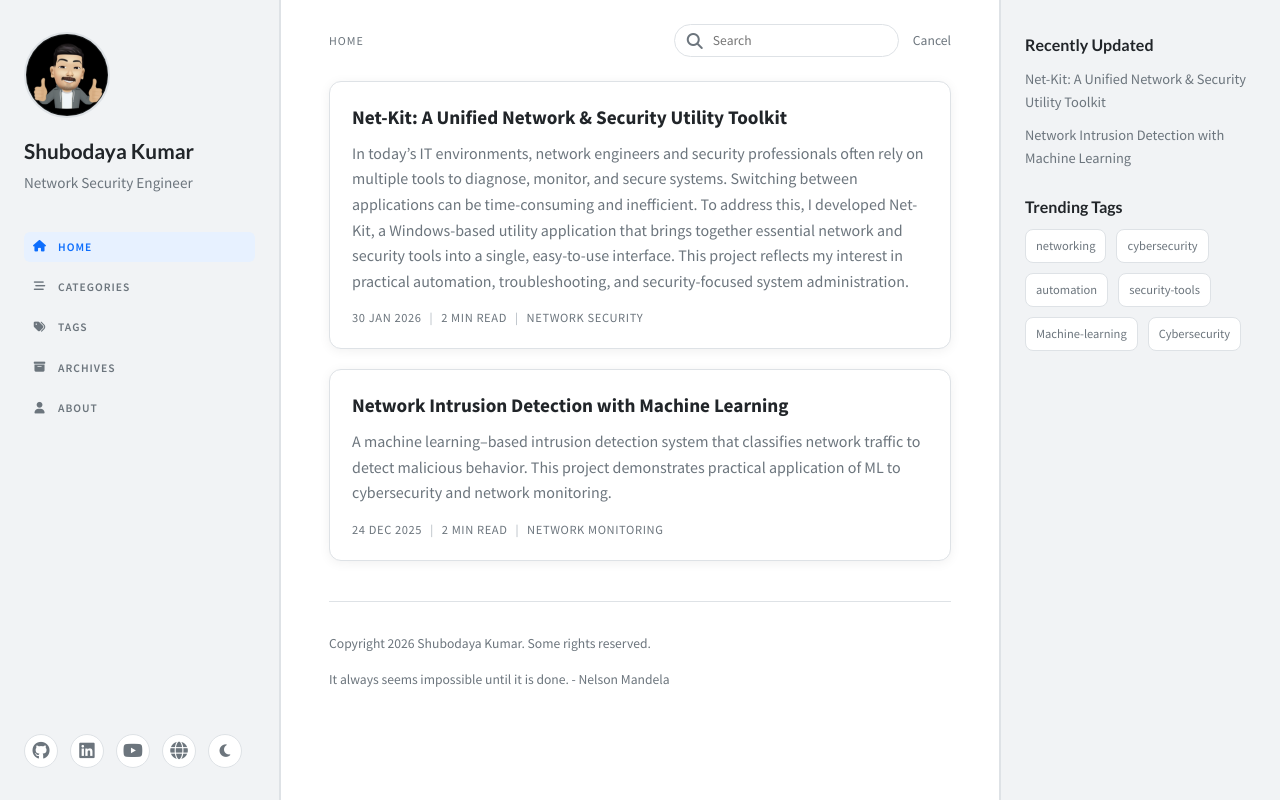
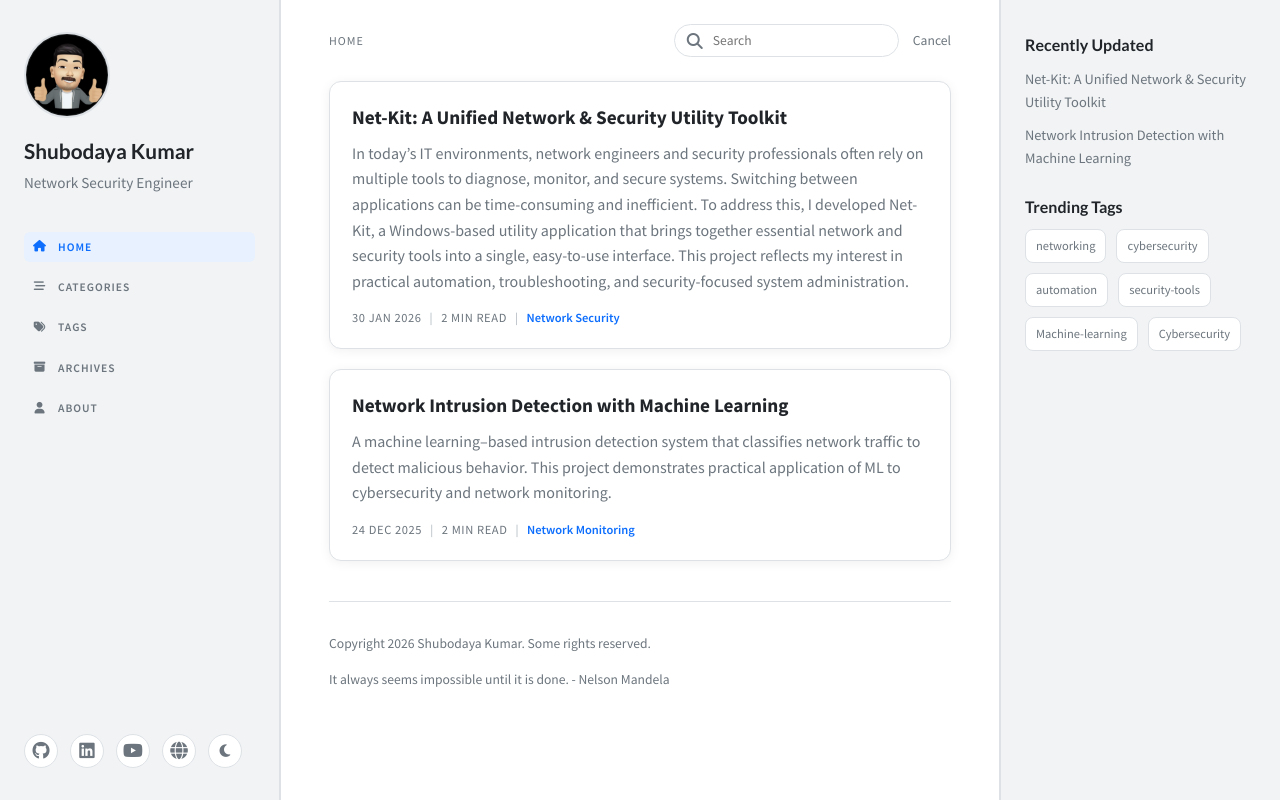
Before and after one commit to shubodaya/portfolio-blog, a React (Vite) app: page / in a window 1280 px wide. Built offline with nearby package versions, Linux system fonts and the light colour scheme.

Commit message:
Add hierarchical category navigation and search

```diff
--- a/src/App.jsx
+++ b/src/App.jsx
@@ -1,4 +1,4 @@
-import { useEffect, useState } from 'react';
+import { useEffect, useMemo, useState } from 'react';
 import { marked } from 'marked';
 import yaml from 'js-yaml';
 
@@ -18,6 +18,8 @@ const rawAbout = import.meta.glob('./content/about.md', {
   eager: true
 });
 
+const CATEGORY_DELIMITER_REGEX = /\s*>\s*/;
+
 const normalizeStringList = (value, key) => {
   if (Array.isArray(value)) {
     return value
@@ -36,13 +38,142 @@ const normalizeStringList = (value, key) => {
       })
       .filter(Boolean);
   }
+
   if (typeof value === 'string') {
     return value
       .split(',')
       .map((item) => item.trim())
       .filter(Boolean);
   }
+
   return [];
+};
+
+const parseCategoryPath = (value) => {
+  if (typeof value !== 'string') {
+    return [];
+  }
+
+  return value
+    .split(CATEGORY_DELIMITER_REGEX)
+    .map((segment) => segment.trim())
+    .filter(Boolean);
+};
+
+const formatCategoryPath = (segments) => segments.join(' > ');
+
+const normalizeCategoryKey = (value) => {
+  const segments = Array.isArray(value) ? value : parseCategoryPath(value);
+
+  return segments
+    .map((segment) => segment.trim().toLowerCase())
+    .filter(Boolean)
+    .join(' > ');
+};
+
+const normalizeCategoryPaths = (value) => {
+  const seen = new Set();
+
+  return normalizeStringList(value, 'category')
+    .map((entry) => parseCategoryPath(entry))
+    .filter((segments) => segments.length > 0)
+    .filter((segments) => {
+      const key = normalizeCategoryKey(segments);
+      if (!key || seen.has(key)) {
+        return false;
+      }
+      seen.add(key);
+      return true;
+    });
+};
+
+const buildCategoryTree = (postEntries) => {
+  const nodeMap = new Map();
+
+  postEntries.forEach((post) => {
+    post.categoryPaths.forEach((path) => {
+      let parentId = null;
+
+      path.forEach((_, index) => {
+        const currentSegments = path.slice(0, index + 1);
+        const id = normalizeCategoryKey(currentSegments);
+
+        if (!nodeMap.has(id)) {
+          nodeMap.set(id, {
+            id,
+            name: currentSegments[currentSegments.length - 1],
+            label: formatCategoryPath(currentSegments),
+            segments: currentSegments,
+            parentId,
+            children: new Set(),
+            postSlugs: new Set()
+          });
+        }
+
+        if (parentId && nodeMap.has(parentId)) {
+          nodeMap.get(parentId).children.add(id);
+        }
+
+        nodeMap.get(id).postSlugs.add(post.slug);
+        parentId = id;
+      });
+    });
+  });
+
+  const sortNodes = (a, b) => b.count - a.count || a.label.localeCompare(b.label);
+
+  const buildNode = (id) => {
+    const current = nodeMap.get(id);
+    const children = Array.from(current.children).map(buildNode).sort(sortNodes);
+
+    return {
+      id: current.id,
+      name: current.name,
+      label: current.label,
+      segments: current.segments,
+      count: current.postSlugs.size,
+      children
+    };
+  };
+
+  const tree = Array.from(nodeMap.values())
+    .filter((node) => !node.parentId)
+    .map((node) => buildNode(node.id))
+    .sort(sortNodes);
+
+  const index = new Map();
+  const flatten = (nodes) => {
+    nodes.forEach((node) => {
+      index.set(node.id, node);
+      flatten(node.children);
+    });
+  };
+
+  flatten(tree);
+
+  return { tree, index };
+};
+
+const filterCategoryTree = (nodes, query) => {
+  if (!query) {
+    return nodes;
+  }
+
+  return nodes.reduce((acc, node) => {
+    const children = filterCategoryTree(node.children, query);
+    const isMatch =
+      node.label.toLowerCase().includes(query) ||
+      node.name.toLowerCase().includes(query);
+
+    if (isMatch || children.length > 0) {
+      acc.push({
+        ...node,
+        children
+      });
+    }
+
+    return acc;
+  }, []);
 };
 
 const parsePost = (raw, filePath) => {
@@ -67,17 +198,40 @@ const parsePost = (raw, filePath) => {
         .filter(Boolean)
     : [];
 
-  const categories = normalizeStringList(data?.categories, 'category');
+  const categoryPaths = normalizeCategoryPaths(data?.categories);
+  const categoryLabels = categoryPaths.map(formatCategoryPath);
+  const categoryKeys = categoryPaths.map((path) => normalizeCategoryKey(path));
+  const categoryPrefixes = Array.from(
+    new Set(
+      categoryPaths.flatMap((path) =>
+        path.map((_, index) => normalizeCategoryKey(path.slice(0, index + 1)))
+      )
+    )
+  );
+  const categorySearchTerms = Array.from(
+    new Set(
+      categoryPaths.flatMap((path) => {
+        const prefixes = path.map((_, index) => formatCategoryPath(path.slice(0, index + 1)));
+        return [...prefixes, path.join(' ')];
+      })
+    )
+  );
+  const categories = categoryPaths.map((path) => path[path.length - 1]);
   const tags = normalizeStringList(data?.tags, 'tag');
 
   return {
     slug,
     title: data?.title || 'Untitled',
     date: data?.date ? new Date(data.date) : new Date(),
-    summary: data?.summary || body.trim().slice(0, 140) + '...',
+    summary: data?.summary || `${body.trim().slice(0, 140)}...`,
     categories,
+    categoryPaths,
+    categoryLabels,
+    categoryKeys,
+    categoryPrefixes,
+    categorySearchTerms,
     tags,
-    pinned: Boolean(data?.pinned),
+    pinned: Boolean(data?.pinned ?? data?.pin),
     images,
     videos,
     body
@@ -105,14 +259,6 @@ const posts = Object.entries(rawPosts)
 const aboutEntry = Object.values(rawAbout)[0];
 const aboutPage = aboutEntry ? parsePage(aboutEntry) : { title: 'About', subtitle: '', body: '' };
 
-const allCategories = Array.from(new Set(posts.flatMap((post) => post.categories))).filter(Boolean);
-const allTags = Array.from(new Set(posts.flatMap((post) => post.tags))).filter(Boolean);
-
-const categoryCounts = allCategories.map((category) => ({
-  name: category,
-  count: posts.filter((post) => post.categories.includes(category)).length
-}));
-
 const tagCounts = posts.reduce((acc, post) => {
   post.tags.forEach((tag) => {
     acc[tag] = (acc[tag] || 0) + 1;
@@ -120,6 +266,7 @@ const tagCounts = posts.reduce((acc, post) => {
   return acc;
 }, {});
 
+const allTags = Array.from(new Set(posts.flatMap((post) => post.tags))).filter(Boolean);
 const tagList = allTags.map((tag) => ({
   name: tag,
   count: tagCounts[tag] || 0
@@ -142,6 +289,7 @@ const computedTrendingTags = Object.entries(tagCounts)
   .map(([tag]) => tag);
 
 const trendingTags = computedTrendingTags.length > 0 ? computedTrendingTags : defaultTrendingTags;
+const { tree: categoryTree, index: categoryIndex } = buildCategoryTree(posts);
 
 const archives = Array.from(
   posts.reduce((acc, post) => {
@@ -165,6 +313,37 @@ const estimateRead = (text) => {
   const minutes = Math.max(1, Math.round(words / 200));
   return `${minutes} min read`;
 };
+
+function PostCard({ post }) {
+  return (
+    <article className={`post-card${post.pinned ? ' pinned' : ''}`}>
+      {post.pinned && (
+        <div className="pinned-label">
+          <i className="fas fa-thumbtack"></i>
+          Pinned
+        </div>
+      )}
+      <h3>
+        <a href={`/post/${post.slug}/`}>{post.title}</a>
+      </h3>
+      <p>{post.summary}</p>
+      <div className="post-meta">
+        <span>{formatDate(post.date)}</span>
+        <span>{estimateRead(post.body)}</span>
+        {post.categoryLabels[0] && (
+          <span>
+            <a
+              className="meta-category-link"
+              href={`/categories/?category=${encodeURIComponent(post.categoryKeys[0])}`}
+            >
+              {post.categoryLabels[0]}
+            </a>
+          </span>
+        )}
+      </div>
+    </article>
+  );
+}
 
 export default function App() {
   const [theme, setTheme] = useState(() => {
@@ -200,32 +379,58 @@ export default function App() {
   const pathSlug = route === 'post' ? normalizedPath.split('/').filter(Boolean).pop() : null;
   const activeSlug = params.get('post') || pathSlug;
   const activePost = posts.find((post) => post.slug === activeSlug) || null;
+
   const [query, setQuery] = useState('');
   const [selectedTag, setSelectedTag] = useState(() => params.get('tag') || '');
+  const [selectedCategory, setSelectedCategory] = useState(() =>
+    normalizeCategoryKey(params.get('category') || '')
+  );
+  const [categoryQuery, setCategoryQuery] = useState('');
   const [avatarError, setAvatarError] = useState(false);
+
   const normalizedQuery = query.trim().toLowerCase();
   const visiblePosts = normalizedQuery
     ? posts.filter((post) =>
-        [post.title, post.summary, post.tags.join(' '), post.categories.join(' ')].some((field) =>
-          field.toLowerCase().includes(normalizedQuery)
+        [post.title, post.summary, post.tags.join(' '), post.categorySearchTerms.join(' ')].some(
+          (field) => field.toLowerCase().includes(normalizedQuery)
         )
       )
     : posts;
   const isSearching = normalizedQuery.length > 0;
-  const tagCatalog = tagList.length > 0
+
+  const tagCatalog =
+    tagList.length > 0
       ? tagList
       : defaultTrendingTags.map((name) => ({ name, count: 0 }));
   const activeTagPosts = selectedTag
     ? posts.filter((post) => post.tags.includes(selectedTag))
     : [];
+
   const activeNav = route === 'post' ? 'home' : route;
+  const selectedCategoryNode = selectedCategory ? categoryIndex.get(selectedCategory) : null;
+  const activeCategoryPosts = selectedCategory
+    ? posts.filter((post) => post.categoryPrefixes.includes(selectedCategory))
+    : [];
+
+  const normalizedCategoryQuery = categoryQuery.trim().toLowerCase();
+  const filteredCategoryTree = useMemo(
+    () => filterCategoryTree(categoryTree, normalizedCategoryQuery),
+    [normalizedCategoryQuery]
+  );
+
   const breadcrumb = (() => {
     if (route === 'home') {
       return 'Home';
     }
+
     if (route === 'post' && activePost) {
       return `Home > ${activePost.title}`;
     }
+
+    if (route === 'categories' && selectedCategoryNode) {
+      return `Home > Categories > ${selectedCategoryNode.label}`;
+    }
+
     const labelMap = {
       categories: 'Categories',
       tags: 'Tags',
@@ -242,6 +447,55 @@ export default function App() {
 
   const toggleTheme = () => {
     setTheme(theme === 'dark' ? 'light' : 'dark');
+  };
+
+  const toggleCategoryFilter = (categoryId) => {
+    const nextCategory = selectedCategory === categoryId ? '' : categoryId;
+    setSelectedCategory(nextCategory);
+
+    if (route === 'categories') {
+      const url = new URL(window.location.href);
+      if (nextCategory) {
+        url.searchParams.set('category', nextCategory);
+      } else {
+        url.searchParams.delete('category');
+      }
+      window.history.replaceState({}, '', `${url.pathname}${url.search}`);
+    }
+  };
+
+  const renderCategoryNodes = (nodes, depth = 0) => {
+    if (nodes.length === 0) {
+      return null;
+    }
+
+    return (
+      <ul className="category-tree" data-depth={depth}>
+        {nodes.map((node) => {
+          const parentLabel =
+            node.segments.length > 1
+              ? formatCategoryPath(node.segments.slice(0, node.segments.length - 1))
+              : '';
+
+          return (
+            <li key={node.id}>
+              <button
+                type="button"
+                className={`category-node${selectedCategory === node.id ? ' active' : ''}`}
+                onClick={() => toggleCategoryFilter(node.id)}
+              >
+                <span className="category-node-main">{node.name}</span>
+                {parentLabel && (
+                  <span className="category-node-parent">In {parentLabel}</span>
+                )}
+                <span className="category-count">{node.count}</span>
+              </button>
+              {node.children.length > 0 && renderCategoryNodes(node.children, depth + 1)}
+            </li>
+          );
+        })}
+      </ul>
+    );
   };
 
   return (
@@ -343,29 +597,11 @@ export default function App() {
                 {visiblePosts.length} result{visiblePosts.length === 1 ? '' : 's'} for "{query}"
               </p>
             </div>
-            {visiblePosts.length === 0 && (
-              <p className="muted">No posts matched your search.</p>
-            )}
+            {visiblePosts.length === 0 && <p className="muted">No posts matched your search.</p>}
             {visiblePosts.length > 0 && (
               <section className="post-list">
                 {visiblePosts.map((post) => (
-                  <article key={post.slug} className={`post-card${post.pinned ? ' pinned' : ''}`}>
-                    {post.pinned && (
-                      <div className="pinned-label">
-                        <i className="fas fa-thumbtack"></i>
-                        Pinned
-                      </div>
-                    )}
-                    <h3>
-                      <a href={`/post/${post.slug}/`}>{post.title}</a>
-                    </h3>
-                    <p>{post.summary}</p>
-                    <div className="post-meta">
-                      <span>{formatDate(post.date)}</span>
-                      <span>{estimateRead(post.body)}</span>
-                      {post.categories[0] && <span>{post.categories[0]}</span>}
-                    </div>
-                  </article>
+                  <PostCard key={post.slug} post={post} />
                 ))}
               </section>
             )}
@@ -373,44 +609,70 @@ export default function App() {
         )}
 
         {!isSearching && route === 'home' && (
-          <>
           <section className="post-list">
             {posts.map((post) => (
-                <article key={post.slug} className={`post-card${post.pinned ? ' pinned' : ''}`}>
-                  {post.pinned && (
-                    <div className="pinned-label">
-                      <i className="fas fa-thumbtack"></i>
-                      Pinned
-                    </div>
-                  )}
-                  <h3>
-                    <a href={`/post/${post.slug}/`}>{post.title}</a>
-                  </h3>
-                  <p>{post.summary}</p>
-                  <div className="post-meta">
-                    <span>{formatDate(post.date)}</span>
-                    <span>{estimateRead(post.body)}</span>
-                    {post.categories[0] && <span>{post.categories[0]}</span>}
-                  </div>
-                </article>
+              <PostCard key={post.slug} post={post} />
             ))}
           </section>
-          </>
         )}
 
         {!isSearching && route === 'categories' && (
           <>
             <div className="page-head">
               <h2>Categories</h2>
-              <p className="page-sub">Browse posts by topic</p>
+              <p className="page-sub">Browse category branches and open posts by hierarchy</p>
             </div>
-            <section className="category-grid">
-              {categoryCounts.map((category) => (
-                <div key={category.name} className="category-card">
-                  <span>{category.name}</span>
-                  <span className="category-count">{category.count}</span>
+
+            <section className="category-layout">
+              <div className="category-browser">
+                <label className="category-filter">
+                  <i className="fas fa-sitemap"></i>
+                  <input
+                    type="text"
+                    value={categoryQuery}
+                    onChange={(event) => setCategoryQuery(event.target.value)}
+                    placeholder="Find category branch"
+                    aria-label="Find category branch"
+                  />
+                </label>
+
+                {categoryTree.length === 0 && (
+                  <p className="muted">No categories yet. Add categories when publishing your first post.</p>
+                )}
+
+                {categoryTree.length > 0 && filteredCategoryTree.length === 0 && (
+                  <p className="muted">No branch matched "{categoryQuery}".</p>
+                )}
+
+                {filteredCategoryTree.length > 0 && renderCategoryNodes(filteredCategoryTree)}
               </div>
+
+              <div className="category-results">
+                {!selectedCategory && (
+                  <p className="muted">Select a category branch to view related posts.</p>
+                )}
+
+                {selectedCategory && (
+                  <>
+                    <h3>{selectedCategoryNode ? selectedCategoryNode.label : selectedCategory}</h3>
+                    <p className="page-sub">
+                      {activeCategoryPosts.length} related post{activeCategoryPosts.length === 1 ? '' : 's'}
+                    </p>
+
+                    {activeCategoryPosts.length === 0 && (
+                      <p className="muted">No posts yet for this category branch.</p>
+                    )}
+
+                    {activeCategoryPosts.length > 0 && (
+                      <div className="post-list">
+                        {activeCategoryPosts.map((post) => (
+                          <PostCard key={post.slug} post={post} />
                         ))}
+                      </div>
+                    )}
+                  </>
+                )}
+              </div>
             </section>
           </>
         )}
@@ -439,29 +701,11 @@ export default function App() {
               {selectedTag && (
                 <>
                   <h3>Posts tagged "{selectedTag}"</h3>
-                  {activeTagPosts.length === 0 && (
-                    <p className="muted">No posts yet for this tag.</p>
-                  )}
+                  {activeTagPosts.length === 0 && <p className="muted">No posts yet for this tag.</p>}
                   {activeTagPosts.length > 0 && (
                     <div className="post-list">
                       {activeTagPosts.map((post) => (
-                        <article key={post.slug} className={`post-card${post.pinned ? ' pinned' : ''}`}>
-                          {post.pinned && (
-                            <div className="pinned-label">
-                              <i className="fas fa-thumbtack"></i>
-                              Pinned
-                            </div>
-                          )}
-                          <h3>
-                            <a href={`/post/${post.slug}/`}>{post.title}</a>
-                          </h3>
-                          <p>{post.summary}</p>
-                          <div className="post-meta">
-                            <span>{formatDate(post.date)}</span>
-                            <span>{estimateRead(post.body)}</span>
-                            {post.categories[0] && <span>{post.categories[0]}</span>}
-                          </div>
-                        </article>
+                        <PostCard key={post.slug} post={post} />
                       ))}
                     </div>
                   )}
@@ -514,13 +758,36 @@ export default function App() {
 
         {!isSearching && route === 'post' && activePost && (
           <article className="post-view">
-            <a className="back-link" href="/">Back to Home</a>
+            <a className="back-link" href="/">
+              Back to Home
+            </a>
             <h1>{activePost.title}</h1>
             <div className="post-meta">
               <span>{formatDate(activePost.date)}</span>
               <span>{estimateRead(activePost.body)}</span>
-              {activePost.categories[0] && <span>{activePost.categories[0]}</span>}
+              {activePost.categoryLabels[0] && (
+                <span>
+                  <a
+                    className="meta-category-link"
+                    href={`/categories/?category=${encodeURIComponent(activePost.categoryKeys[0])}`}
+                  >
+                    {activePost.categoryLabels[0]}
+                  </a>
+                </span>
+              )}
             </div>
+            {activePost.categoryLabels.length > 0 && (
+              <div className="post-categories">
+                {activePost.categoryLabels.map((label, index) => (
+                  <a
+                    key={`${activePost.categoryKeys[index]}-${index}`}
+                    href={`/categories/?category=${encodeURIComponent(activePost.categoryKeys[index])}`}
+                  >
+                    {label}
+                  </a>
+                ))}
+              </div>
+            )}
             <div className="post-tags">
               {activePost.tags.map((tag) => (
                 <span key={tag}>{tag}</span>
@@ -576,11 +843,12 @@ export default function App() {
           <h4>Trending Tags</h4>
           <div className="tag-cloud">
             {trendingTags.map((item) => (
-              <a key={item} href="/tags/">{item}</a>
+              <a key={item} href="/tags/">
+                {item}
+              </a>
             ))}
           </div>
         </div>
-
       </aside>
     </div>
   );
--- a/src/index.css
+++ b/src/index.css
@@ -295,28 +295,107 @@ a {
   color: #adb5bd;
 }
 
-.category-grid {
-  display: grid;
-  gap: 16px;
-  grid-template-columns: repeat(auto-fit, minmax(200px, 1fr));
+.meta-category-link {
+  color: var(--accent);
+  font-weight: 600;
+  text-transform: none;
+  letter-spacing: 0;
 }
 
-.category-card {
+.category-layout {
+  display: grid;
+  grid-template-columns: minmax(240px, 300px) minmax(0, 1fr);
+  gap: 24px;
+  align-items: start;
+}
+
+.category-browser {
   border: 1px solid var(--border);
   border-radius: 12px;
-  padding: 16px 18px;
+  padding: 14px;
   background: var(--surface);
   box-shadow: var(--shadow);
+}
+
+.category-filter {
   display: flex;
   align-items: center;
-  justify-content: space-between;
+  gap: 8px;
+  border: 1px solid var(--border);
+  border-radius: 999px;
+  padding: 6px 12px;
+  color: var(--muted);
+}
+
+.category-filter input {
+  border: none;
+  background: transparent;
+  outline: none;
+  width: 100%;
+  font-family: inherit;
+  color: var(--text);
+}
+
+.category-tree {
+  list-style: none;
+  margin: 12px 0 0;
+  padding: 0;
+  display: grid;
+  gap: 8px;
+}
+
+.category-tree[data-depth]:not([data-depth="0"]) {
+  margin-left: 12px;
+  padding-left: 12px;
+  border-left: 1px dashed var(--border);
+}
+
+.category-node {
+  width: 100%;
+  border: 1px solid var(--border);
+  border-radius: 10px;
+  padding: 10px 12px;
+  background: var(--surface);
+  font-family: inherit;
+  color: var(--text);
+  text-align: left;
+  cursor: pointer;
+  display: grid;
+  grid-template-columns: minmax(0, 1fr) auto;
+  gap: 3px 10px;
+}
+
+.category-node-main {
   font-weight: 600;
 }
 
+.category-node-parent {
+  grid-column: 1 / 2;
+  font-size: 0.7rem;
+  text-transform: uppercase;
+  letter-spacing: 0.6px;
+  color: var(--muted);
+}
+
 .category-count {
-  font-size: 0.85rem;
+  font-size: 0.8rem;
   color: var(--muted);
   font-weight: 600;
+}
+
+.category-node.active,
+.category-node:hover {
+  border-color: var(--accent);
+  background: var(--accent-soft);
+}
+
+.category-results h3 {
+  margin: 0 0 6px;
+  font-family: "Lato", sans-serif;
+}
+
+.category-results .post-list {
+  margin-top: 16px;
 }
 
 .tag-list {
@@ -479,6 +558,22 @@ a {
 .post-view h1 {
   font-family: "Lato", sans-serif;
   margin: 0 0 12px;
+}
+
+.post-categories {
+  display: flex;
+  flex-wrap: wrap;
+  gap: 8px;
+  margin: 12px 0 8px;
+}
+
+.post-categories a {
+  font-size: 0.72rem;
+  padding: 4px 10px;
+  border-radius: 999px;
+  border: 1px solid var(--border);
+  background: var(--surface);
+  color: var(--accent);
 }
 
 .post-tags {
@@ -645,6 +740,10 @@ a {
   .search {
     flex: 1;
   }
+
+  .category-layout {
+    grid-template-columns: 1fr;
+  }
 }
 
 @media (max-width: 720px) {
```
Also changed, not shown: public/admin/config.yml (+4 -4 lines), 1 other file (tests, documents, lock files or other folders). Lines whose indentation alone changed are shown as unchanged.
